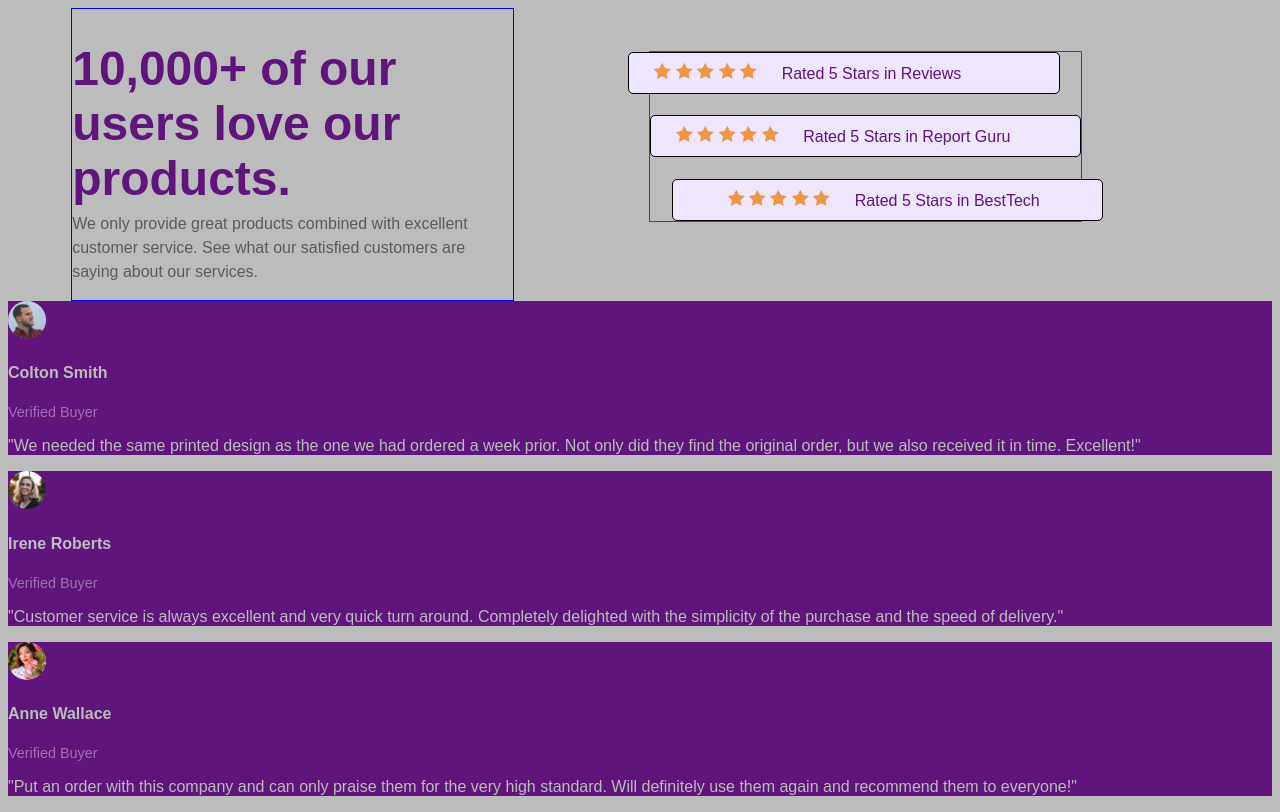
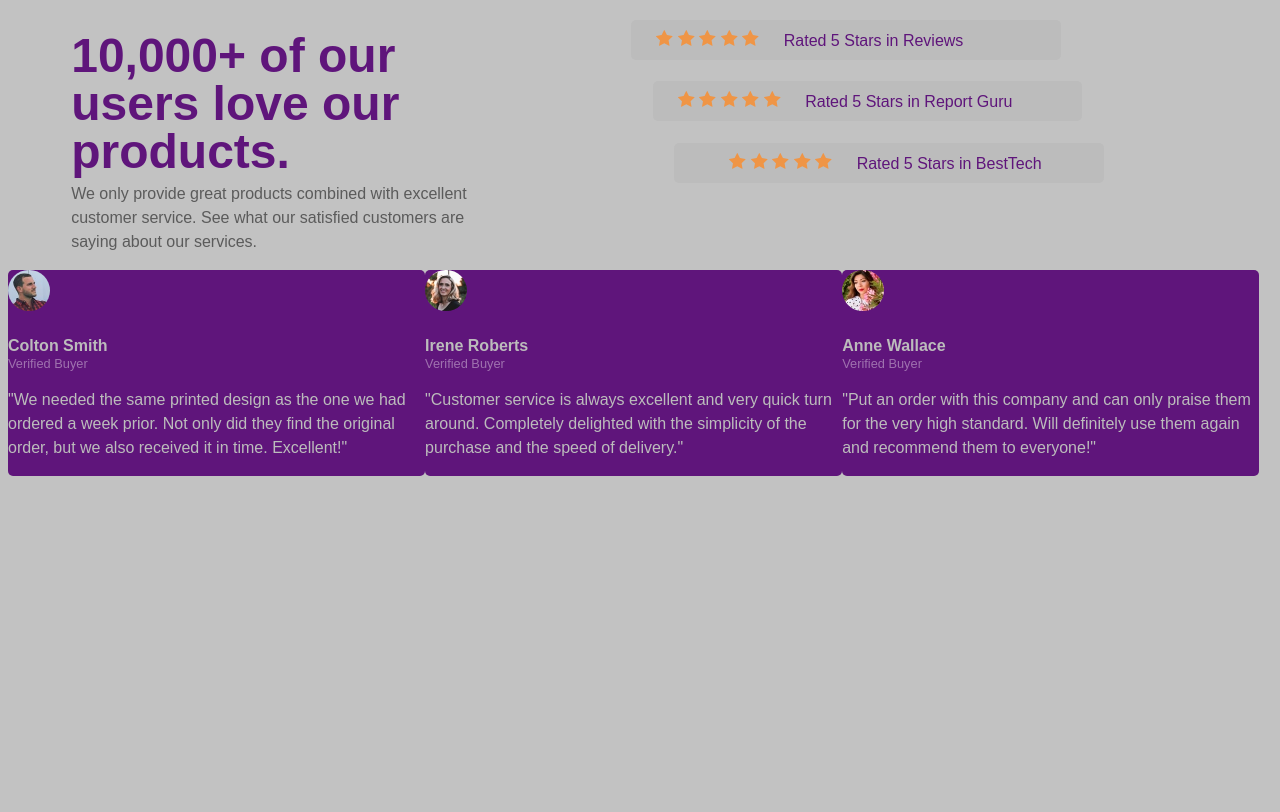
Before and after one commit to JoeGracey/social-proof, a plain HTML site: page social-proof-section-master/index.html in a window 1280 px wide. Drawn offline with Linux system fonts and the light colour scheme.

Commit message:
Add files via upload

```diff
--- a/social-proof-section-master/styles.css
+++ b/social-proof-section-master/styles.css
@@ -1,9 +1,8 @@
 html {
-  background-color: #bcbcbc;
+  background-color: #c2c2c2;
 }
 
 .description-div {
-  border: 1px solid blue;
   margin: 0 60% 0 5%;
 }
 
@@ -15,7 +14,6 @@ html {
 }
 
 .stars-div {
-  border: 1px solid red;
   float: right;
   margin: -250px 15% 0 0;
 }
@@ -25,9 +23,8 @@ html {
 }
 
 .reviews {
-  background-color: #eee6ff;
+  background-color: #bcbcbc;
   color: #5f157b;
-  border: 1px solid black;
   font-family: sans-serif;
   margin: 0 5% 5% -5%;
   padding: 10px 70px 10px 25px;
@@ -35,9 +32,8 @@ html {
 }
 
 .report-guru {
-  background-color: #eee6ff;
+  background-color: #bcbcbc;
   color: #5f157b;
-  border: 1px solid black;
   font-family: sans-serif;
   margin: 0 0 5% 0;
   padding: 10px 70px 10px 25px;
@@ -45,66 +41,100 @@ html {
 }
 
 .besttech {
-  background-color: #eee6ff;
+  background-color: #bcbcbc;
   color: #5f157b;
-  border: 1px solid black;
   font-family: sans-serif;
   margin: 0 -5% 0 5%;
   padding: 10px 50px 10px 55px;
   border-radius: 5px;
 }
 
+.customer-reviews {
+  border: 1px solid red;
+  width: 100%;
+  overflow: hidden;
+}
+
 .colton-smith-div {
   background-color: #5f157b;
   font-family: sans-serif;
+  float: left;
+  width: 33%;
+  border-radius: 5px;
 }
 
 .img-colton {
   border-radius: 50%;
-  width: 3%;
-  height: 3%;
+  width: 10%;
+  height: 10%;
+
+}
+
+.c-s-top {
+  display: inline-block;
 }
 
 .irene-roberts-div {
   background-color: #5f157b;
   font-family: sans-serif;
+  float: left;
+  width: 33%;
+  border-radius: 5px;
 }
 
 .img-irene {
   border-radius: 50%;
-  width: 3%;
-  height: 3%;
+  width: 10%;
+  height: 10%;
+}
+
+.i-r-top {
+  display: inline-block;
 }
 
 .anne-wallace-div {
   background-color: #5f157b;
   font-family: sans-serif;
+  float: left;
+  width: 33%;
+  border-radius: 5px;
 }
 
 .img-anne {
   border-radius: 50%;
-  width: 3%;
-  height: 3%;
+  width: 10%;
+  height: 10%;
+}
+
+.a-w-top {
+  display: inline-block;
+}
+
+.feedback {
+  font-size: .75em;
 }
 
 h1 {
   font-family: sans-serif;
   color: #5f157b;
   font-size: 3em;
+  line-height: 1em;
 
 }
 
 h4 {
   color: #bcbcbc;
   font-family: sans-serif;
+  margin-bottom: -1px;
 }
 
 p {
   color: #bcbcbc;
   font-family: sans-serif;
+  line-height: 1.5;
 }
 
 span {
   color: #9f72af;
-  font-size: .9em;
+  font-size: .8em;
 }
```
